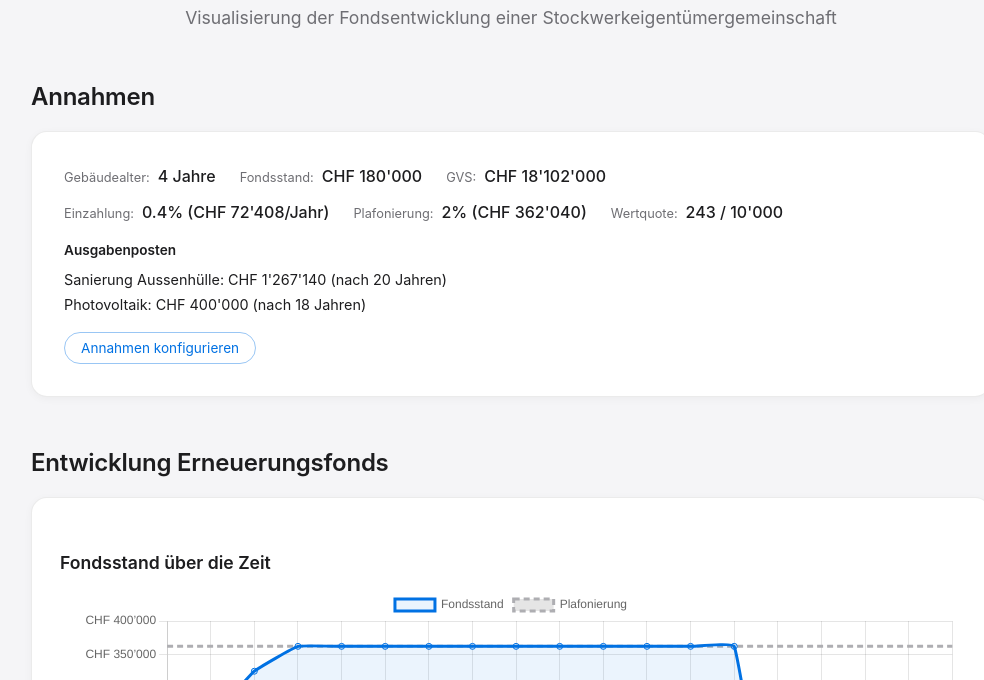
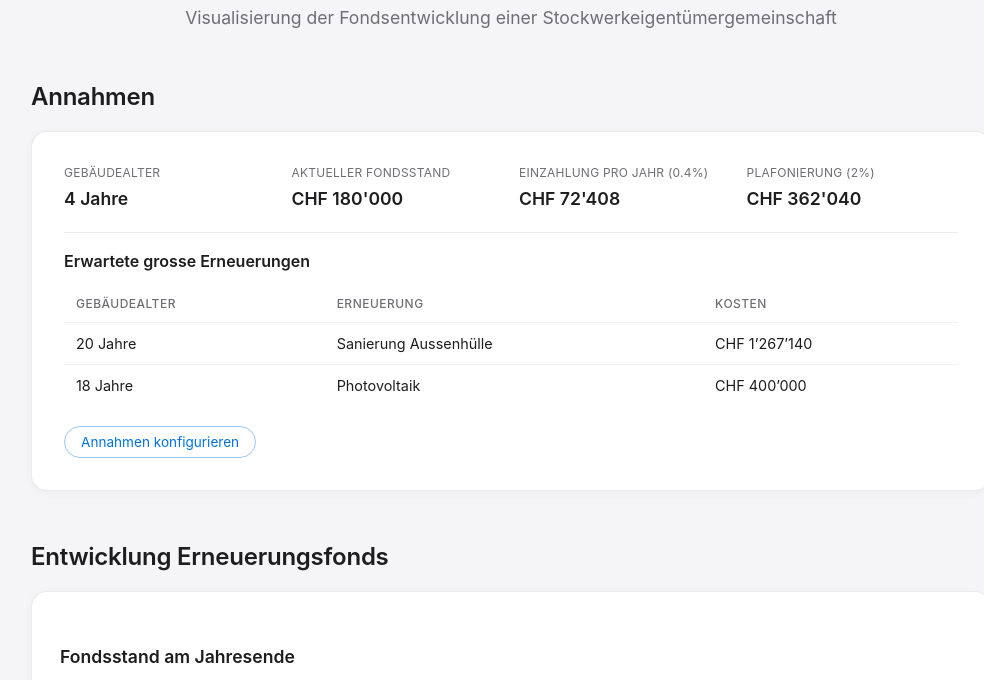
Before and after one commit to weberste/erneuerungsfonds, a plain HTML site: page index.html in a window 1280 px wide. Shown: the part 111-791 px from the top of the page, without its empty margins (129-1113 px from the left). Drawn offline with nearby package versions, Linux system fonts and the light colour scheme.

Commit message:
Improve assumptions display and rename expense section
- Redesign params summary with card grid layout (label above value)
- Display expected renovations as table matching "Ausserordentliche Einzahlungen" style
- Rename "Ausgabenposten" / "Geplante Ausgaben" to "Erwartete grosse Erneuerungen"
- Rename chart title to "Fondsstand am Jahresende"

Co-Authored-By: Claude Opus 4.5 <noreply@anthropic.com>

```diff
--- a/app.js
+++ b/app.js
@@ -621,24 +621,47 @@ function updateParamsSummary() {
   var params = getParams();
   var gvs = params.gvs;
 
-  var html = '<div class="params-summary-row">';
-  html += '<div class="params-summary-item"><span class="params-summary-label">Gebäudealter:</span> <span class="params-summary-value">' + params.gebaeudeAlter + ' Jahre</span></div>';
-  html += '<div class="params-summary-item"><span class="params-summary-label">Fondsstand:</span> <span class="params-summary-value">CHF ' + formatNum(params.fondsstandStart) + '</span></div>';
-  html += '<div class="params-summary-item"><span class="params-summary-label">GVS:</span> <span class="params-summary-value">CHF ' + formatNum(gvs) + '</span></div>';
+  var html = '<div class="params-summary-grid">';
+
+  html += '<div class="params-summary-card">';
+  html += '<span class="params-summary-label">Gebäudealter</span>';
+  html += '<span class="params-summary-value">' + params.gebaeudeAlter + ' Jahre</span>';
   html += '</div>';
 
-  html += '<div class="params-summary-row">';
-  html += '<div class="params-summary-item"><span class="params-summary-label">Einzahlung:</span> <span class="params-summary-value">' + params.einzahlungProzent + '% (CHF ' + formatNum(gvs * params.einzahlungProzent / 100) + '/Jahr)</span></div>';
-  html += '<div class="params-summary-item"><span class="params-summary-label">Plafonierung:</span> <span class="params-summary-value">' + params.plafonierung + '% (CHF ' + formatNum(gvs * params.plafonierung / 100) + ')</span></div>';
-  html += '<div class="params-summary-item"><span class="params-summary-label">Wertquote:</span> <span class="params-summary-value">' + params.wertquote + ' / 10\'000</span></div>';
+  html += '<div class="params-summary-card">';
+  html += '<span class="params-summary-label">Aktueller Fondsstand</span>';
+  html += '<span class="params-summary-value">CHF ' + formatNum(params.fondsstandStart) + '</span>';
+  html += '</div>';
+
+  html += '<div class="params-summary-card">';
+  html += '<span class="params-summary-label">Einzahlung pro Jahr (' + params.einzahlungProzent + '%)</span>';
+  html += '<span class="params-summary-value">CHF ' + formatNum(gvs * params.einzahlungProzent / 100) + '</span>';
+  html += '</div>';
+
+  html += '<div class="params-summary-card">';
+  html += '<span class="params-summary-label">Plafonierung (' + params.plafonierung + '%)</span>';
+  html += '<span class="params-summary-value">CHF ' + formatNum(gvs * params.plafonierung / 100) + '</span>';
+  html += '</div>';
+
   html += '</div>';
 
   if (params.ausgaben.length > 0) {
-    html += '<h4>Ausgabenposten</h4>';
+    html += '<div class="ausgaben-summary-section">';
+    html += '<h4>Erwartete grosse Erneuerungen</h4>';
+    html += '<table class="summary-table">';
+    html += '<thead><tr><th>Gebäudealter</th><th>Erneuerung</th><th>Kosten</th></tr></thead>';
+    html += '<tbody>';
     params.ausgaben.forEach(function(a) {
       var kosten = a.typ === 'prozent' ? gvs * a.kosten / 100 : a.kosten;
-      html += '<div class="ausgabe-summary">' + a.name + ': CHF ' + formatNum(kosten) + ' (nach ' + a.faelligkeit + ' Jahren)</div>';
+      html += '<tr>';
+      html += '<td>' + a.faelligkeit + ' Jahre</td>';
+      html += '<td>' + a.name + '</td>';
+      html += '<td>' + formatCHF(kosten) + '</td>';
+      html += '</tr>';
     });
+    html += '</tbody>';
+    html += '</table>';
+    html += '</div>';
   }
 
   document.getElementById('paramsSummary').innerHTML = html;
--- a/index.html
+++ b/index.html
@@ -87,7 +87,7 @@
               </div>
             </div>
 
-            <h3>Ausgabenposten</h3>
+            <h3>Erwartete grosse Erneuerungen</h3>
             <div id="ausgaben">
               <div class="ausgabe-row" data-index="0">
                 <button type="button" class="btn-remove" title="Entfernen">&times;</button>
@@ -137,7 +137,7 @@
       <h2>Entwicklung Erneuerungsfonds</h2>
 
       <div class="chart-container">
-        <h3>Fondsstand über die Zeit</h3>
+        <h3>Fondsstand am Jahresende</h3>
         <canvas id="chartFondsstand"></canvas>
       </div>
 
--- a/style.css
+++ b/style.css
@@ -416,51 +416,74 @@ input[type="text"]::placeholder {
 /* Params Summary */
 
 .params-summary {
-  margin-bottom: 1rem;
+  margin-bottom: 1.25rem;
 }
 
-.params-summary-row {
-  display: flex;
-  flex-wrap: wrap;
-  gap: 1.5rem;
-  margin-bottom: 0.75rem;
+.params-summary-grid {
+  display: grid;
+  grid-template-columns: repeat(auto-fit, minmax(160px, 1fr));
+  gap: 1rem;
+  margin-bottom: 1.25rem;
 }
 
-.params-summary-row:last-child {
-  margin-bottom: 0;
+.params-summary-card {
+  display: flex;
+  flex-direction: column;
+  gap: 0.2rem;
 }
 
-.params-summary-item {
-  display: flex;
-  gap: 0.5rem;
-  align-items: baseline;
+.params-summary-value {
+  font-size: 1.1rem;
+  font-weight: 600;
+  color: #1d1d1f;
 }
 
 .params-summary-label {
-  font-size: 0.8rem;
+  font-size: 0.75rem;
   color: #6e6e73;
+  text-transform: uppercase;
+  letter-spacing: 0.02em;
 }
 
-.params-summary-value {
+.ausgaben-summary-section {
+  border-top: 1px solid rgba(0, 0, 0, 0.08);
+  padding-top: 1rem;
+}
+
+.ausgaben-summary-section h4 {
+  font-size: 1rem;
+  font-weight: 600;
+  color: #1d1d1f;
+  margin: 0 0 0.75rem;
+}
+
+.summary-table {
+  width: 100%;
+  border-collapse: collapse;
+  font-size: 0.9rem;
+}
+
+.summary-table th,
+.summary-table td {
+  text-align: left;
+  padding: 0.6rem 0.75rem;
+  border-bottom: 1px solid rgba(0, 0, 0, 0.06);
+}
+
+.summary-table th {
   font-weight: 500;
+  color: #6e6e73;
+  font-size: 0.75rem;
+  text-transform: uppercase;
+  letter-spacing: 0.04em;
+}
+
+.summary-table td {
   color: #1d1d1f;
 }
 
-.params-summary h4 {
-  font-size: 0.85rem;
-  font-weight: 600;
-  color: #1d1d1f;
-  margin: 1rem 0 0.5rem;
-}
-
-.params-summary h4:first-child {
-  margin-top: 0;
-}
-
-.ausgabe-summary {
-  font-size: 0.9rem;
-  color: #1d1d1f;
-  margin-bottom: 0.25rem;
+.summary-table tbody tr:last-child td {
+  border-bottom: none;
 }
 
 /* Modal */
```
